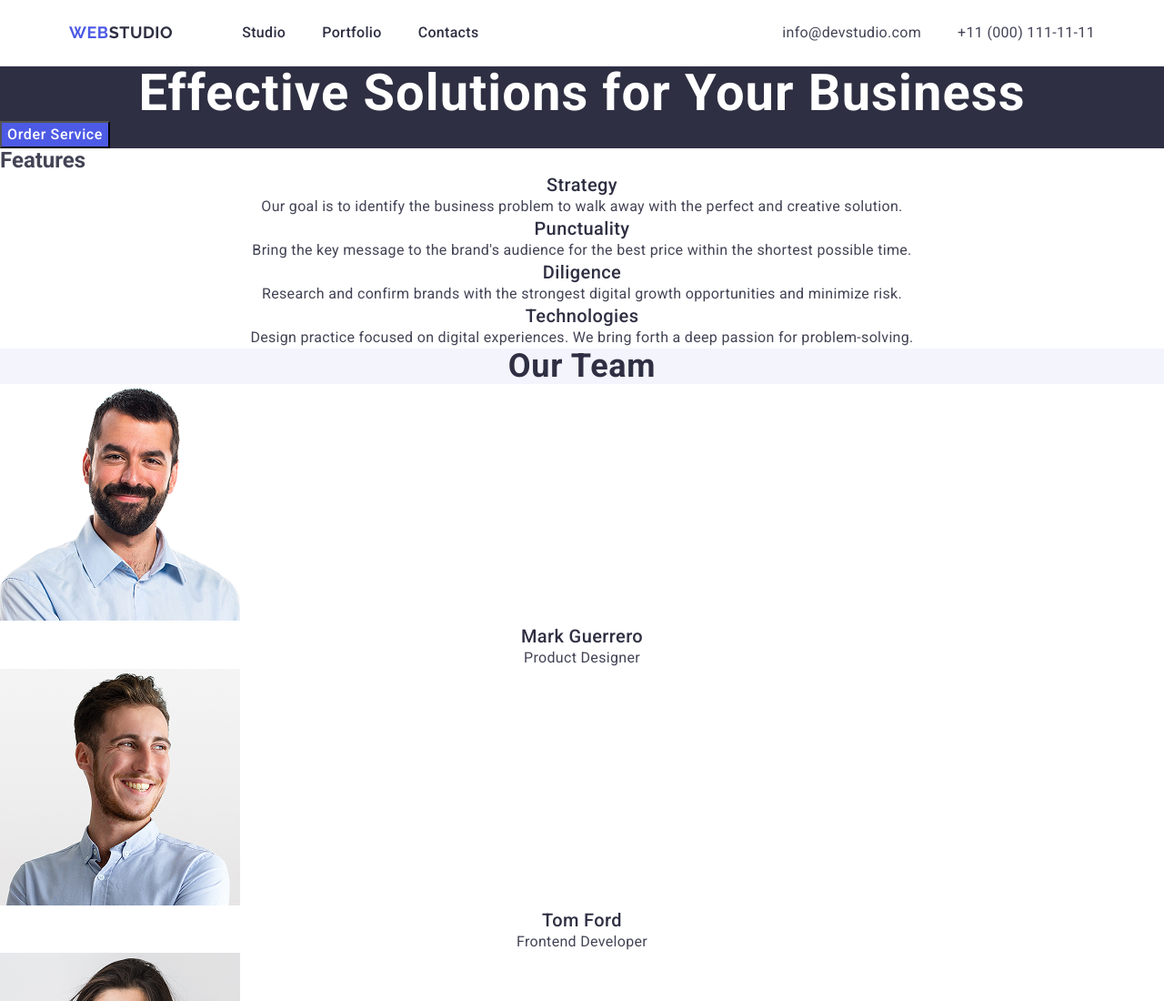
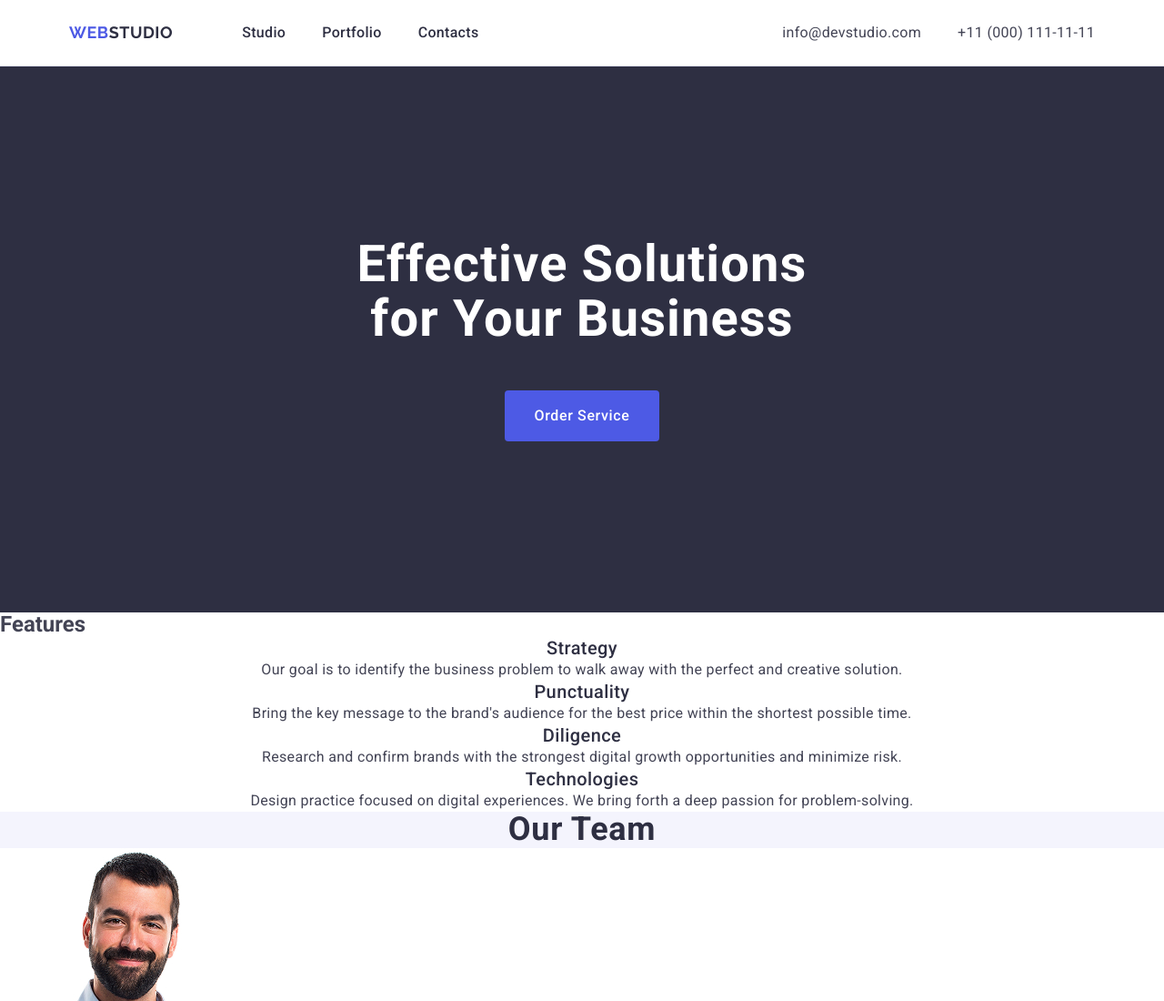
Before and after one commit to Oleksandra-Baranova97/goit-markup-hw-03, a plain HTML site: page index.html in a window 1280 px wide. Shown: the top 1100 px of the page at 91% size. Drawn offline with nearby package versions, Linux system fonts and the light colour scheme.

Commit message:
add size hero

```diff
--- a/css/styles.css
+++ b/css/styles.css
@@ -96,9 +96,17 @@ margin-right: 76px;
 {color: #404bbf;}
 /* #endregion-header */
 /* #region-hero */
+
 .hero {background-color: #2e2f42;}
 
+.hero-container {
+    padding: 188px 0;
+}
 .main-title-hero {
+    max-width: 496px;
+    display: flex;
+    margin-left: auto;
+    margin-right: auto;
     font-weight: 700;
     font-size: 56px;
     line-height: 1.07;
@@ -107,6 +115,15 @@ margin-right: 76px;
     color: #fff;
 }
 .order-servise {
+    min-width: 169px;
+    height: 56px;
+    border: none;
+    border-radius: 4px;
+    padding: 16px 32px;
+    margin-left: auto;
+    margin-top: 48px;
+    margin-right: auto;
+    display: block;
     font-weight: 500;
     font-size: 16px;
     line-height: 1.5;
--- a/index.html
+++ b/index.html
@@ -61,8 +61,10 @@
     <main>
       <!-- #region-hero -->
       <section class="hero">
-        <h1 class="main-title-hero">Effective Solutions for Your Business</h1>
-        <button class="order-servise" type="button">Order Service</button>
+        <div class="container hero-container">
+          <h1 class="main-title-hero">Effective Solutions for Your Business</h1>
+          <button class="order-servise" type="button">Order Service</button>
+        </div>
       </section>
       <!-- #endregion-hero -->
       <!-- #region-features -->
```
